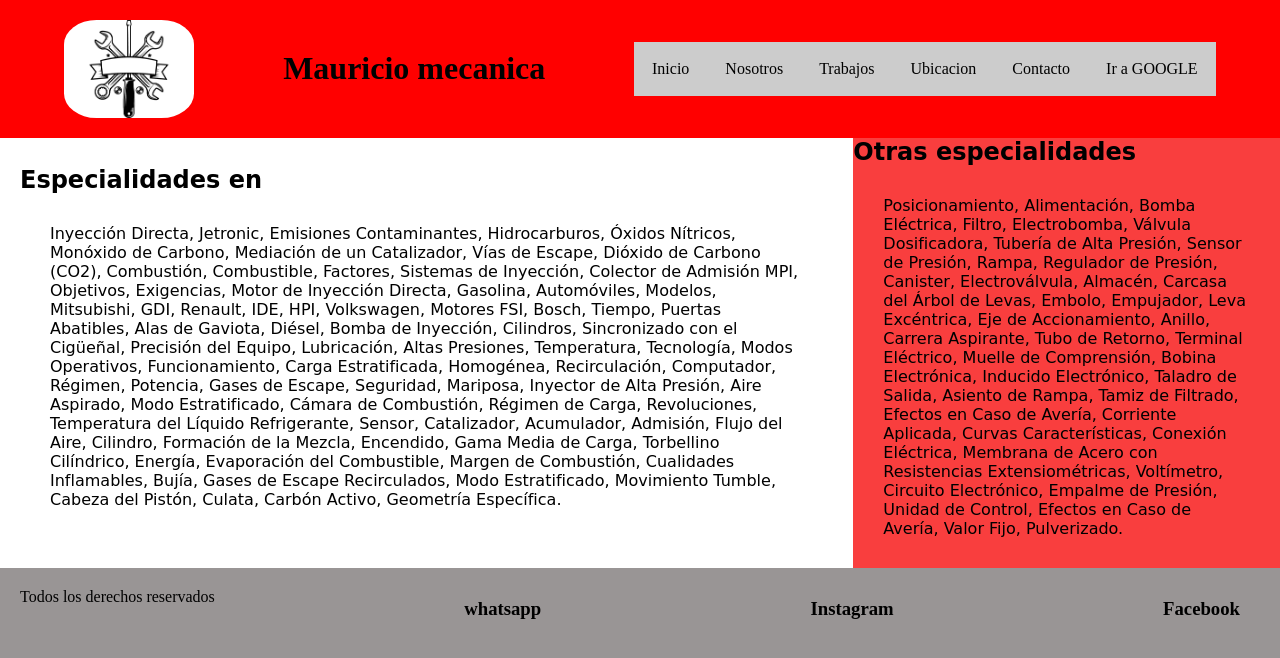
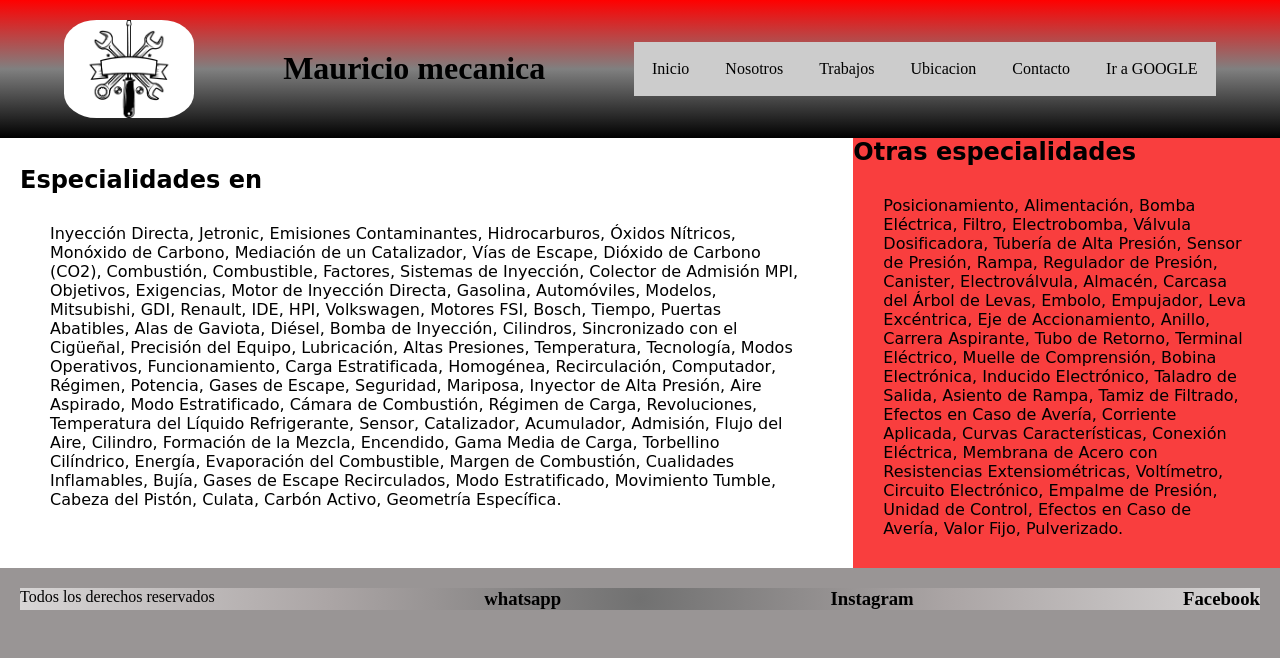
Before and after one commit to nahuelsanabria/repo, a plain HTML site: page index.html in a window 1280 px wide. Drawn offline with Linux system fonts and the light colour scheme.

Commit message:
agrege gradiente

```diff
--- a/estilos/estilo.css
+++ b/estilos/estilo.css
@@ -4,8 +4,8 @@
   box-sizing: border-box;
 }
 
-body { background-color: rgb(153, 149, 149);
-
+body {
+  background-color: rgb(153, 149, 149);
 
 }
 
@@ -22,7 +22,7 @@ body { background-color: rgb(153, 149, 149);
 }
 
 .header {
- background-color:  red;
+  background: linear-gradient(to top, black, grey, red  );
   padding: 20px;
   grid-area: header;
   display: flex;
@@ -59,10 +59,6 @@ body { background-color: rgb(153, 149, 149);
   font-weight: bold;
 
 }
-.titulo {
-
-
-}
 
 .main {
   background-color: white;
@@ -94,20 +90,20 @@ h2 {
 }
 
 .footer {
-  padding:20px;
+  padding: 20px;
   grid-area: footer;
 
 }
+
 .grad1 {
   display: flex;
   justify-content: space-between;
+  flex-wrap: wrap;
   text-align: center;
-  background: linear-gradient(to top grey red black );
-
-}
+  background: radial-gradient(circle, rgb(113, 113, 113), rgb(171, 165, 165), rgb(215, 213, 213));
 
   h3 {
-  padding: 10px 20px;
+    padding: 10px 20 px ;
   }
 
   @media screen and (max-width:600px) {
```
Lines whose indentation alone changed are shown as unchanged.
